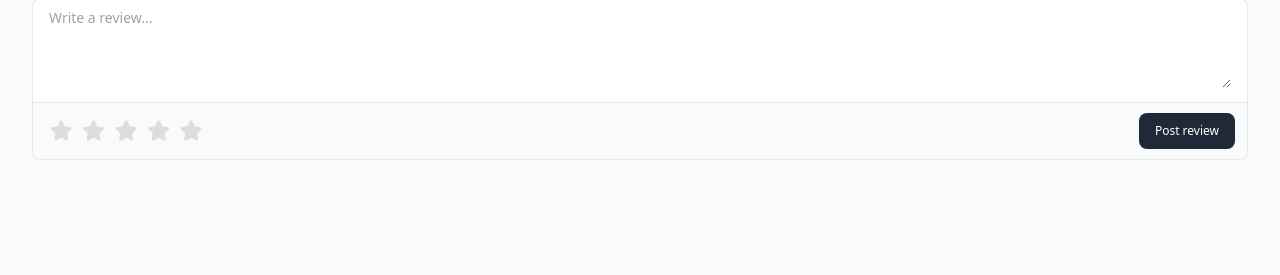
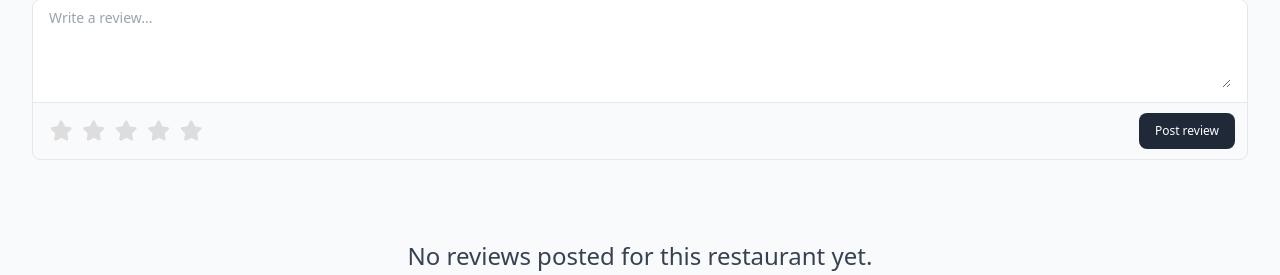
Before and after one commit to chuunfaii/odyera, a Django app: template client/templates/client/restaurant.html in a window 1280 px wide. Shown: the part 525-800 px from the top of the page. Run offline with Django 4.2, Linux system fonts and the light colour scheme; the template is opened without the code that fills it, so the values that code supplies are empty; some libraries are stand-ins or nearby versions.

Commit message:
add text for empty reviews

```diff
--- a/client/templates/client/restaurant.html
+++ b/client/templates/client/restaurant.html
@@ -85,6 +85,8 @@
                         {{ review.text }}
                     </p>
                 </div>
+            {% empty %}
+                <h2 class="mt-16 text-center text-gray-700 text-2xl">No reviews posted for this restaurant yet.</h2>
             {% endfor %}
         </div>
     </div>
```
